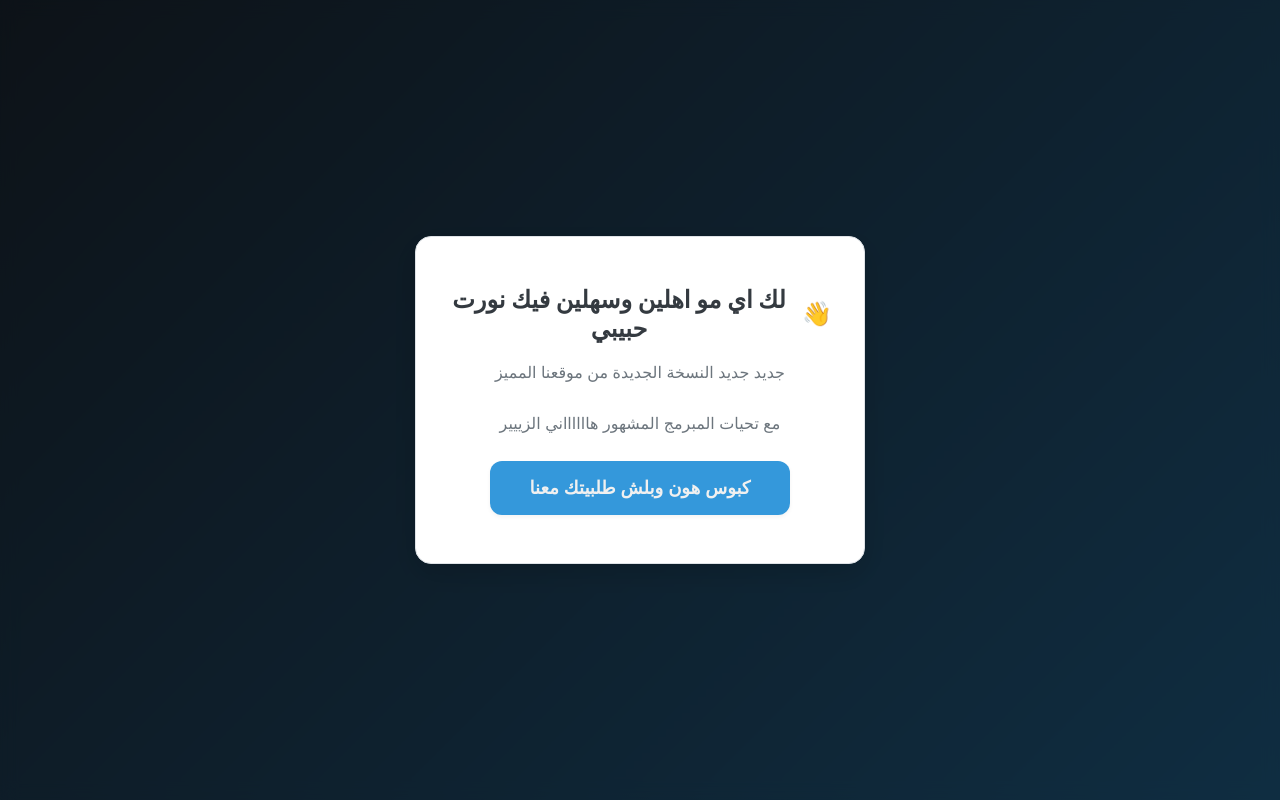
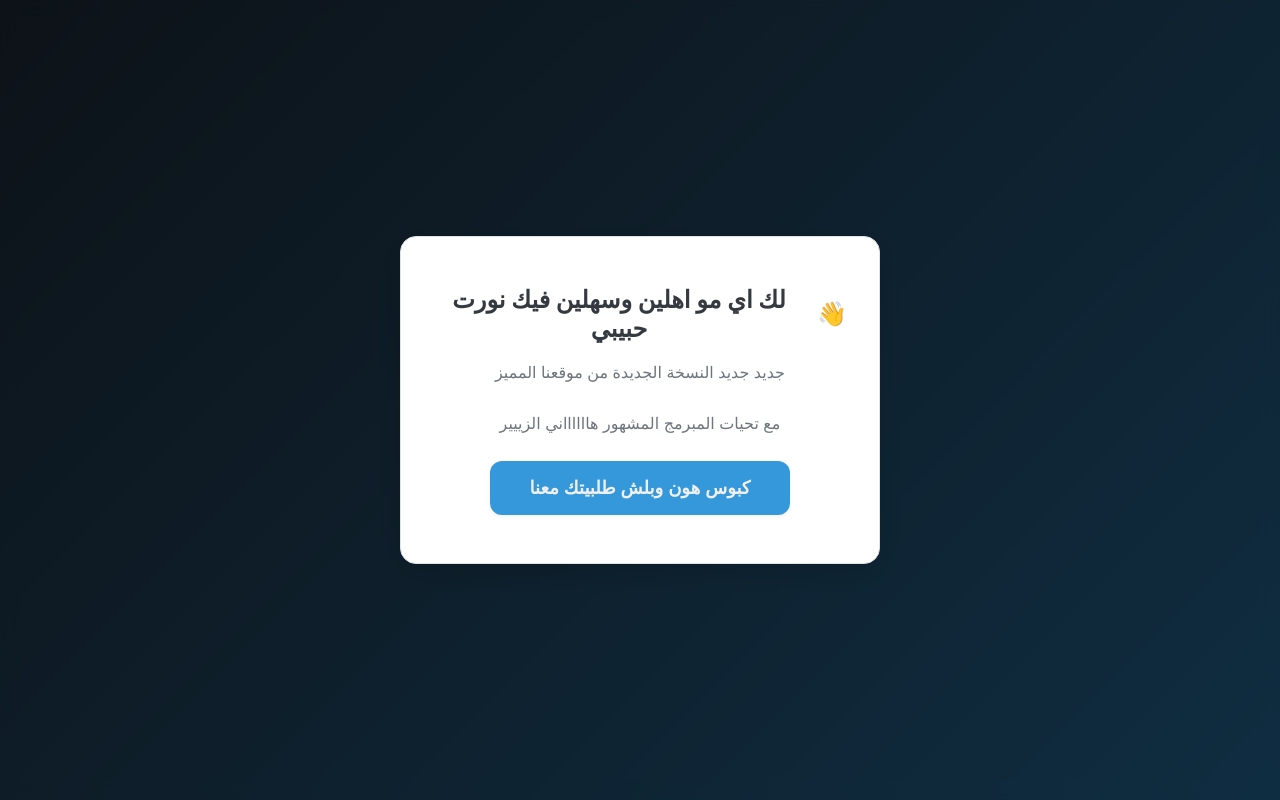
Before and after one commit to Hani-Alzir/cigarette-orders, a React (Create React App) app: page / in a window 1280 px wide. Built offline with nearby package versions, Linux system fonts and the light colour scheme.

Commit message:
style: widen welcome popup from 450px to 480px (#9)
A bit more room for content on the welcome screen.

Co-authored-by: Claude Opus 4.6 (1M context) <noreply@anthropic.com>

```diff
--- a/src/components/Welcome.css
+++ b/src/components/Welcome.css
@@ -17,7 +17,7 @@
   padding: 3rem 2rem; /* Increased padding */
   border-radius: var(--radius-lg);
   text-align: center;
-  max-width: 450px; /* Slightly wider */
+  max-width: 480px; /* Slightly wider */
   box-shadow: var(--shadow-lg);
   color: var(--color-text); /* Ensure text color is from token */
   border: 1px solid var(--color-border); /* Added subtle border */
```
